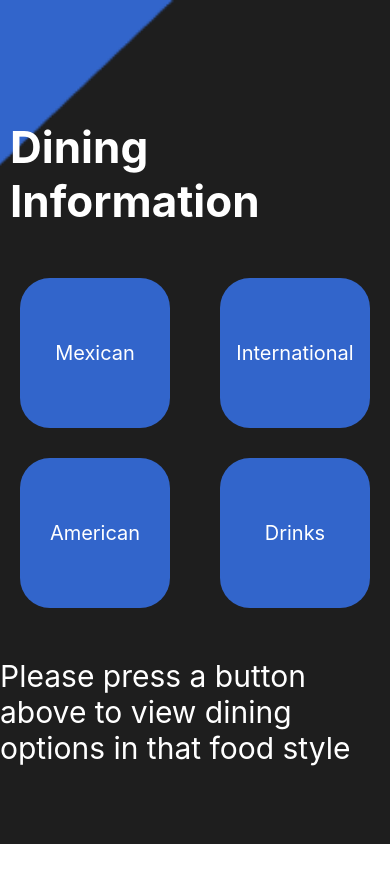
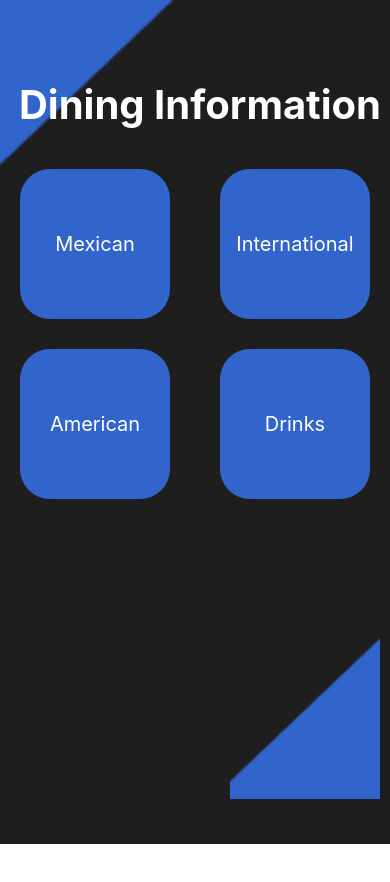
Before and after one commit to cse442-at-ub/project_s23-the-upper-bound, a React Native app: screen /dining in a window 390 px wide. Shown: the top 882 px of the page. After the commit the page ends 849 px from the top, so only its background shows below. Built offline with nearby package versions, Linux system fonts and the light colour scheme; what parse would draw is missing.

Commit message:
scrolling fixed, #65

```diff
--- a/Components/DiningInfo/tacos.js
+++ b/Components/DiningInfo/tacos.js
@@ -5,6 +5,8 @@ import {
   Text,
   View,
   ImageBackground,
+  SafeAreaView,
+  ScrollView
 } from "react-native";
 import React, { useEffect, useState } from "react";
 import {Header} from "react-native-elements";
@@ -13,8 +15,9 @@ import {Header} from "react-native-elements";
 
 export default function Mexican() {
   return (
-    <View style={styles.container}>
-    <View>
+    <SafeAreaView style={styles.container}>
+    <ScrollView>
+      <View>
     <Header
           backgroundColor="#3265CB"
           centerComponent={{ text: 'Mexican Options', style: { color: '#fff', fontSize: 20 } }}
@@ -64,8 +67,9 @@ export default function Mexican() {
             {"Location: Commons\n"}
           </Text>
         </View>
+        </ScrollView>
 
-    </View>
+    </SafeAreaView>
   );
 }
 
--- a/Components/DiningInformation.js
+++ b/Components/DiningInformation.js
@@ -50,9 +50,12 @@ export default function DiningInfo({navigation}) {
         </Pressable>
 
         </View>
-        <View>
-          <Text style={styles.txt}>{"Please press a button above to view dining options in that food style"}</Text>
-        </View>
+        <ImageBackground
+        source={require("../assets/BlueTri.png")}
+        style={styles.welcomeDown}
+
+        ></ImageBackground>
+
 
 
     </View>
@@ -68,8 +71,8 @@ const styles = StyleSheet.create({
   userTxt: {
     color: "#FFFFFF",
     marginLeft: 10,
-    fontSize: 44,
-    top: -80,
+    fontSize: 40,
+    top: -120,
     fontWeight:"bold"
   },
   welcomeUp: {
@@ -82,8 +85,8 @@ const styles = StyleSheet.create({
   welcomeDown: {
     height: 300,
     width: 150,
-    left: 200,
-    top: -440,
+    left: 110,
+    top: -350,
     justifyContent: "center",
     transform: [{ scaleX: 1 }, { scaleY: -1 }],
     alignItems: "center",
@@ -93,7 +96,7 @@ const styles = StyleSheet.create({
     width: 150,
     justifyContent: "center",
     alignItems: "center",
-    top: -30,
+    top: -80,
     left: -100,
     backgroundColor: "#3265CB",
     borderRadius: 30,
@@ -103,7 +106,7 @@ const styles = StyleSheet.create({
     width: 150,
     justifyContent: "center",
     alignItems: "center",
-    top: -0,
+    top: -50,
     left: -100,
     backgroundColor: "#3265CB",
     borderRadius: 30,
@@ -114,7 +117,7 @@ const styles = StyleSheet.create({
     width: 150,
     justifyContent: "center",
     alignItems: "center",
-    top: -300,
+    top: -350,
     right: -100,
     backgroundColor: "#3265CB",
     borderRadius: 30,
@@ -126,7 +129,7 @@ const styles = StyleSheet.create({
     width: 150,
     justifyContent: "center",
     alignItems: "center",
-    top: -330,
+    top: -380,
     right: -100,
     backgroundColor: "#3265CB",
     borderRadius: 30,
```
